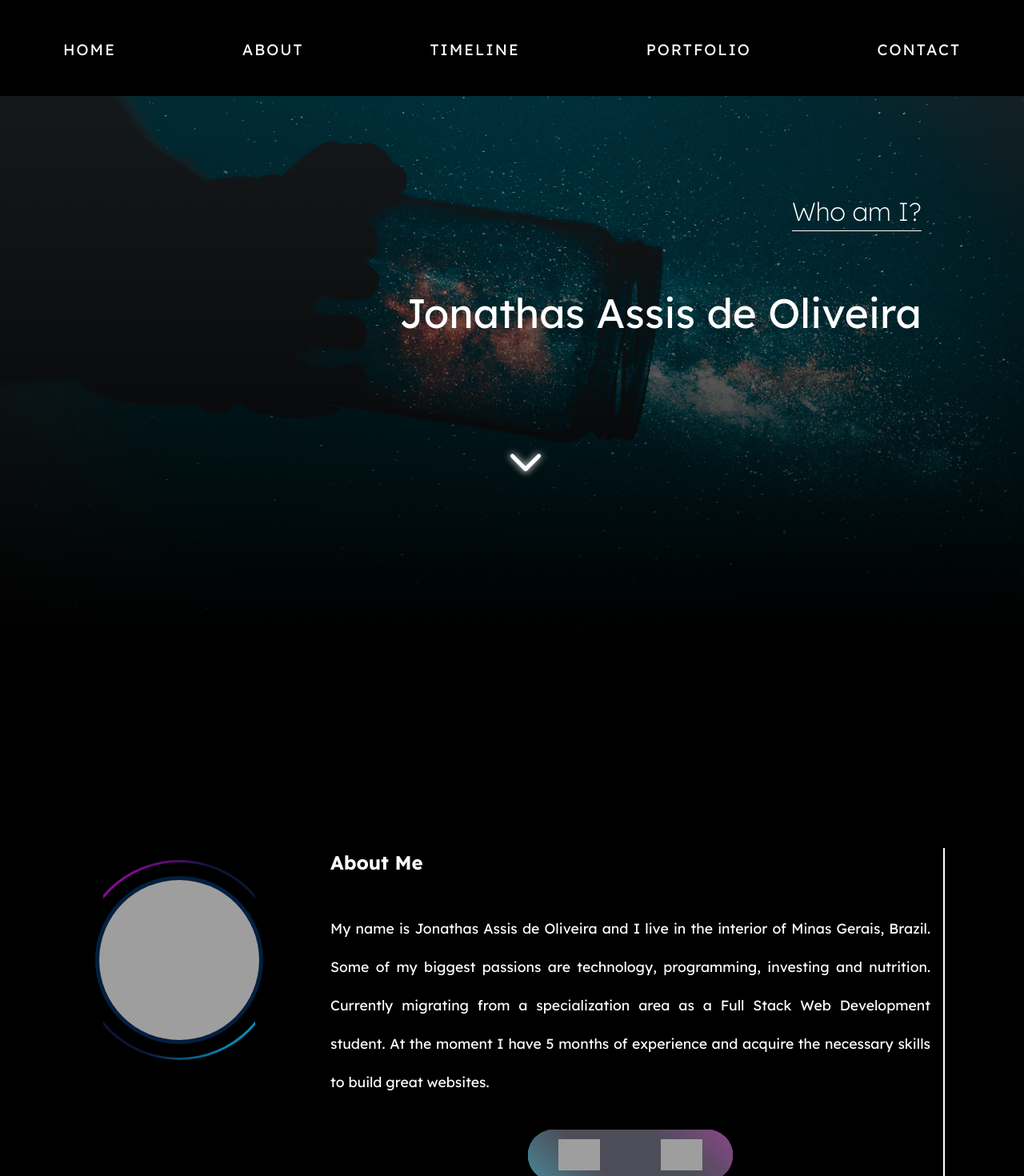
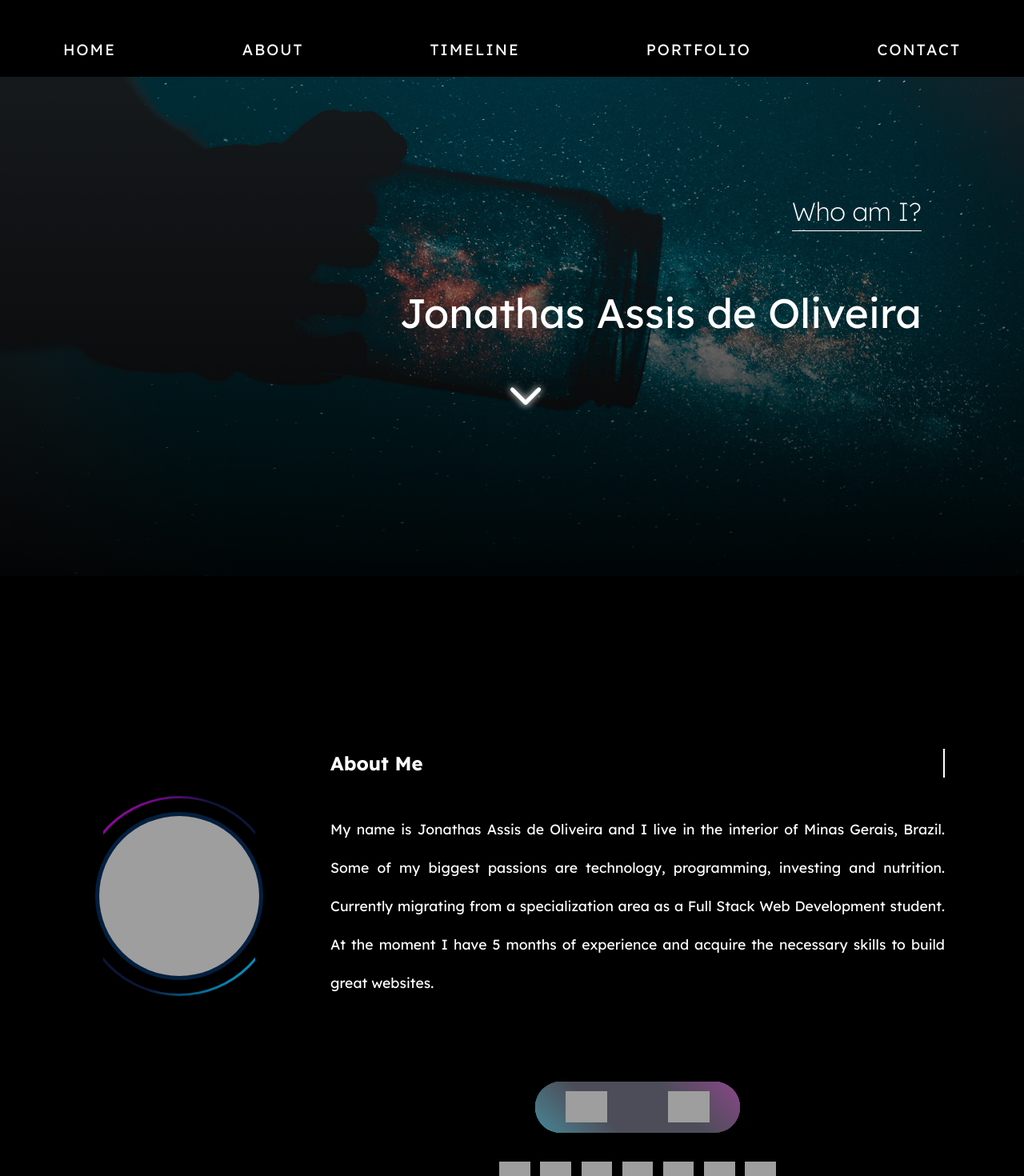
Before and after one commit to jonnoliveira/jonnoliveira.github.io, a React (Create React App) app: page / in a window 1280 px wide. Shown: the top 1470 px of the page at 80% size. Built offline with nearby package versions, Linux system fonts and the light colour scheme; grey boxes are pictures that could not be loaded.

Commit message:
Some refactor and improvements

```diff
--- a/src/components/NavBar.css
+++ b/src/components/NavBar.css
@@ -1,8 +1,8 @@
 .header {
   display: flex;
   justify-content: flex-end;
-  background: #03242dd2;
-  height: 15vh;
+  background: #000000cc;
+  height: 12vh;
   width: 100vw;
   z-index: 10;
   position: fixed;
@@ -10,7 +10,7 @@
 
 .hamburger {
   display: block;
-  margin-top: 3%;
+  margin-top: 1%;
   margin-right: 5%;
   background: none;
   border: none;
@@ -25,7 +25,7 @@
 
 .navbar-container {
   position: absolute;
-  top: 15vh;
+  top: 12vh;
   left: 0;
   right: 0;
   width: 100vw;
@@ -53,8 +53,8 @@
 }
 
 .active {
-  height: 45vh;
-  background: #03242dd2;
+  height: 42vh;
+  background: #000000d7;
 }
 
 .active .menu {
@@ -63,10 +63,7 @@
 
 @media screen and (min-width: 426px) {
   .header {
-    display: flex;
-    width: 100vw;
     background: #000;
-    z-index: 10;
   }
 
   .hamburger {
--- a/src/pages/About.css
+++ b/src/pages/About.css
@@ -14,27 +14,28 @@
 }
 
 .description-about-container {
-  margin-top: 25vh;
+  margin-top: 22vh;
   width: 100%;
   height: 100%;
   display: flex;
   flex-direction: column;
+  text-align: justify;
+}
+
+.description-about-container h1 {
+  margin-bottom: 3vh;
   padding-right: 1em;
   border: 2px solid #fff;
   border-top-width: 0;
   border-left-width: 0;
   border-bottom-width: 0;
-  text-align: center;
-}
-
-.description-about-container h1 {
-  margin-bottom: 3vh;
 }
 
 .social-media-container {
   width: 100%;
   display: flex;
   justify-content: center;
+  margin-top: 8vh;
 }
 
 .social-media-contents {
@@ -220,16 +221,16 @@
 
 @media screen and (min-width: 1440px) {
   .image-container {
-    height: 270px;
-    width: 270px;
+    height: 350px;
+    width: 350px;
   }
 
   .description-about-container h1 {
-    font-size: 1.7em;
+    font-size: 1.8em;
   }
 
   .description-about-container p {
-    font-size: 1.2em;
+    font-size: 1.5em;
   }
 
   .social-media-contents {
--- a/src/pages/Contact.css
+++ b/src/pages/Contact.css
@@ -4,26 +4,26 @@
   background: #000;
   display: flex;
   flex-direction: column;
-  padding-top: 17vh;
+  padding-top: 25vh;
 }
 
 .contact-description {
-  width: 60vw;
+  width: 55vw;
   display: flex;
   flex-direction: column;
   align-self: center;
   gap: 1em;
-  padding-right: 1em;
   padding-bottom: 2em;
-  border: 2px solid #fff;
-  border-top-width: 0;
-  border-left-width: 0;
-  border-bottom-width: 0;
   text-align: center;
 }
 
 .contact-description h1 {
   font-size: 1.5em;
+  padding-right: 1em;
+  border: 2px solid #fff;
+  border-top-width: 0;
+  border-left-width: 0;
+  border-bottom-width: 0;
 }
 
 .contact-description p {
@@ -197,11 +197,11 @@
 @media screen and (min-width: 1440px) {
 
   .contact-description h1 {
-    font-size: 1.7em;
+    font-size: 1.8em;
   }
 
   .contact-description p {
-    font-size: 1.2em;
+    font-size: 1.5em;
   }
 
   .email img,
@@ -211,7 +211,7 @@
 
   .email p,
   .linkedin p {
-    font-size: 1.2em;
+    font-size: 1.5em;
   }
 }
 
--- a/src/pages/Contact.jsx
+++ b/src/pages/Contact.jsx
@@ -5,7 +5,7 @@ function Contact() {
     <section className="contact-container" id="contact">
       <div className="contact-description">
         <h1>Contact Me</h1>
-        <p>If you wish to contact me, feel free to use the following methods. I look forward to it!</p>
+        <p>If you wish to contact me, feel free to send me an email or call me on linkedin. I look forward to it!</p>
       </div>
       <div className="contact-contents">
         <div className="contents">
--- a/src/pages/Home.css
+++ b/src/pages/Home.css
@@ -1,5 +1,5 @@
 .home-container {
-  height: 100vh;
+  min-height: 90vh;
   background: url("../media//bg_universebottle.jpg") no-repeat center;
   background-size: cover;
 }
@@ -7,8 +7,6 @@
 .home-container::before {
   content: '';
   position: absolute;
-  bottom: 0;
-  left: 0;
   width: 100%;
   height: 100%;
   background: linear-gradient(180deg, #0001 0%, #000 100%);
@@ -78,7 +76,7 @@
 
 .arrow-container {
   position: absolute;
-  top: 40vh;
+  top: 30vh;
   left: 40vw;
 }
 
@@ -149,7 +147,7 @@
 
   .metamorphosis h1 {
     margin-top: 5vh;
-    font-size: 3.2em;
+    font-size: 4.2em;
   }
 
   .arrow {
--- a/src/pages/Portfolio.css
+++ b/src/pages/Portfolio.css
@@ -5,18 +5,13 @@
   display: flex;
   flex-direction: column;
   justify-content: center;
-  padding-top: 35vh;
+  padding-top: 22vh;
   gap: 5vh;
 }
 
 .description-portfolio-container {
   align-self: center;
-  width: 50vw;
-  padding-right: 1em;
-  border: 2px solid #fff;
-  border-top-width: 0;
-  border-left-width: 0;
-  border-bottom-width: 0;
+  width: 90vw;
   text-align: justify;
 }
 
@@ -24,6 +19,14 @@
   display: flex;
   flex-direction: column;
   gap: 2vh;
+}
+
+.description-portfolio h1 {
+  padding-right: 1em;
+  border: 2px solid #fff;
+  border-top-width: 0;
+  border-left-width: 0;
+  border-bottom-width: 0;
 }
 
 .projects-container {
@@ -159,16 +162,24 @@
 
 @media screen and (min-width: 1440px) {
   .description-portfolio h1 {
-    font-size: 1.7em;
+    font-size: 1.8em;
   }
 
   .description-portfolio-container p {
-    font-size: 1.2em;
+    font-size: 1.5em;
   }
 
   .card {
     width: 18vw;
     height: 50vh;
+  }
+
+  .card-content h3 {
+    font-size: 1.5em;
+  }
+
+  .button-content button {
+    font-size: 1.3em;
   }
 }
 
--- a/src/pages/Timeline.css
+++ b/src/pages/Timeline.css
@@ -1,7 +1,7 @@
 .container {
   min-height: 100vh;
   background-color: #000;
-  padding: 30vh 5vw 0 5vw;
+  padding: 25vh 5vw 0 5vw;
   color: #fff;
   display: flex;
   flex-direction: column;
@@ -18,12 +18,15 @@
   display: flex;
   flex-direction: column;
   text-align: justify;
+  gap: 1em;
+}
+
+.heading-container h1 {
   padding-right: 1em;
   border: 2px solid #fff;
   border-top-width: 0;
   border-left-width: 0;
   border-bottom-width: 0;
-  gap: 1em;
 }
 
 .timeline {
@@ -199,15 +202,23 @@
 
 @media screen and (min-width: 1440px) {
   .heading-container h1 {
-    font-size: 1.7em;
+    font-size: 1.8em;
   }
 
   .heading-container p {
+    font-size: 1.5em;
+  }
+
+  .text-box h3 {
+    font-size: 1.4em;
+  }
+
+  .text-box small {
     font-size: 1.2em;
   }
 
   .text-box p {
-    font-size: 1.1em;
+    font-size: 1.2em;
   }
 
   .left-content .dot {
```
